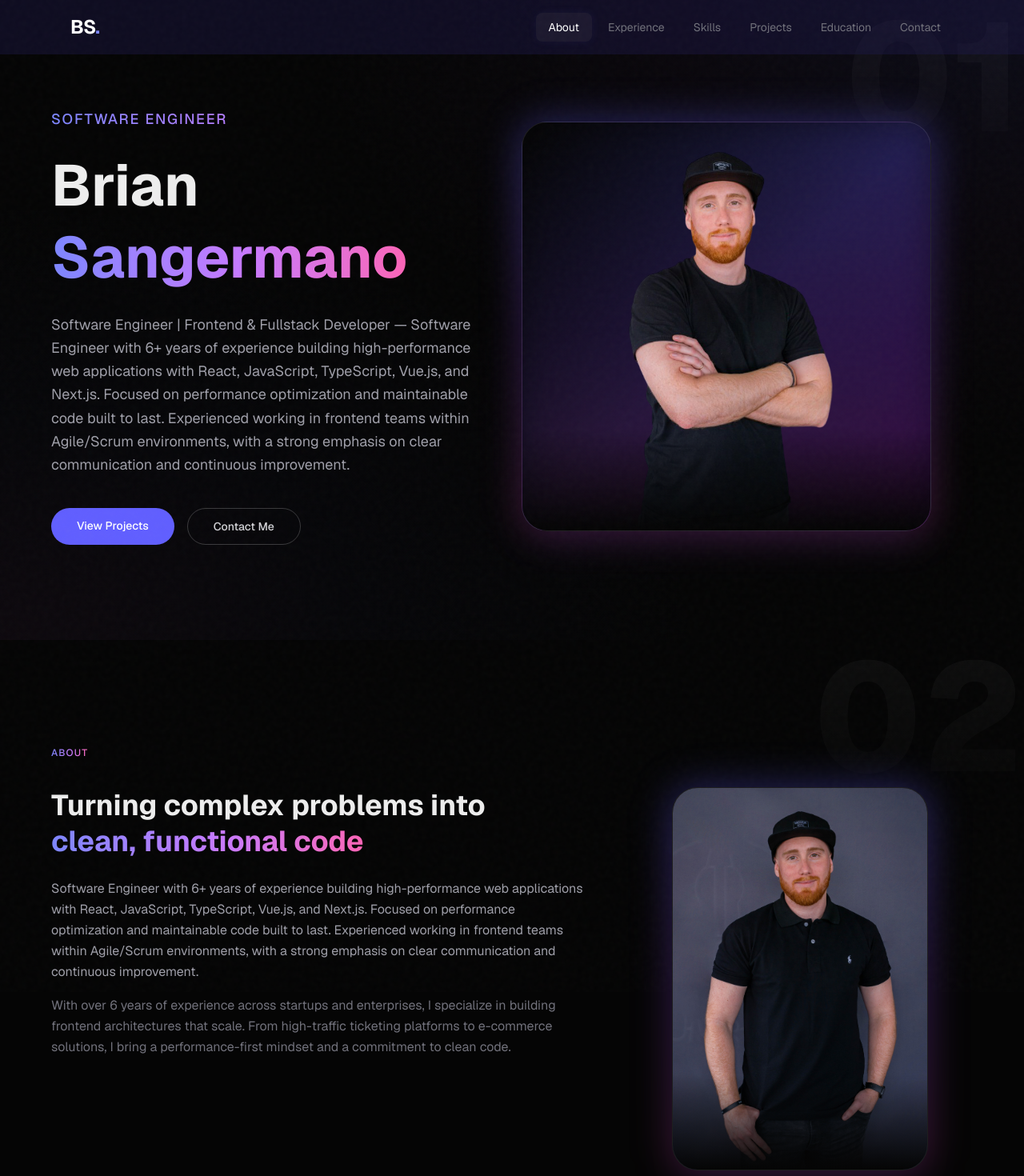
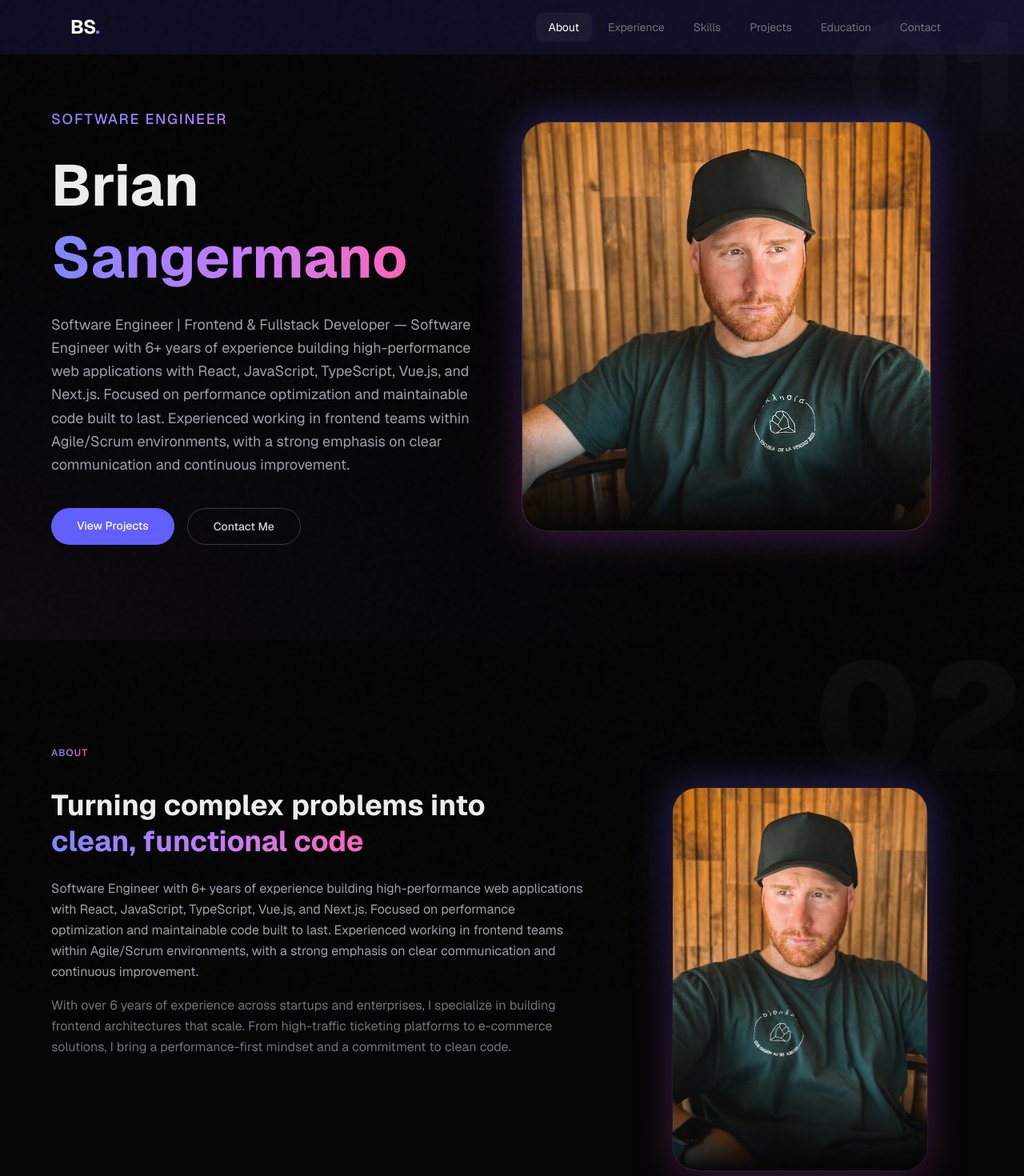
Before and after one commit to Briansangermano/portfolio2026, a Next.js app: page / in a window 1280 px wide. Shown: the top 1470 px of the page at 80% size. Built offline with nearby package versions, Linux system fonts and the light colour scheme.

Commit message:
feat: update profile image in About and Hero sections for consistency

```diff
--- a/src/components/sections/About.tsx
+++ b/src/components/sections/About.tsx
@@ -44,13 +44,14 @@ export default function About() {
             <ScrollReveal delay={0.2}>
               <div className="relative mx-auto w-72 sm:w-80">
                 <div className="absolute -inset-1 rounded-[2rem] bg-gradient-to-b from-indigo-500/30 via-purple-500/20 to-pink-500/20 blur-xl" />
-                <div className="relative overflow-hidden rounded-[2rem] border border-white/10 bg-[#050505] shadow-2xl shadow-indigo-500/10">
+                <div className="relative overflow-hidden rounded-[2rem] border border-white/10 bg-[#050505] shadow-2xl shadow-indigo-500/10 aspect-[2/3]">
                   <Image
-                    src="/images/hero-photo-full.jpg"
+                    src="/images/perfil-brian.png"
                     alt={name}
-                    width={400}
-                    height={600}
-                    className="h-auto w-full object-contain"
+                    fill
+                    className="object-cover object-[120%_20%]"
+                    style={{ transform: "scale(1.15) scaleX(-1)" }}
+                    sizes="(max-width: 640px) 288px, 320px"
                   />
                   <div className="pointer-events-none absolute inset-x-0 bottom-0 h-1/4 bg-gradient-to-t from-[#050505] to-transparent" />
                 </div>
--- a/src/components/sections/Hero.tsx
+++ b/src/components/sections/Hero.tsx
@@ -71,11 +71,11 @@ export default function Hero() {
             <div className="absolute -inset-1 rounded-[2rem] bg-gradient-to-b from-indigo-500/30 via-purple-500/20 to-pink-500/20 blur-xl" />
             <div className="relative h-full w-full overflow-hidden rounded-[2rem] border border-white/10 bg-gradient-to-br from-[#050505] via-indigo-950/40 to-purple-950/40 shadow-2xl shadow-indigo-500/10">
               <Image
-                src="/images/without-bg.png"
+                src="/images/perfil-brian.png"
                 alt={name}
                 fill
                 sizes="(max-width: 640px) 320px, 512px"
-                className="object-contain"
+                className="object-cover object-[92%_28%]"
                 priority
               />
               <div className="pointer-events-none absolute inset-x-0 bottom-0 h-1/4 bg-gradient-to-t from-[#050505] to-transparent" />
```
Also changed, not shown: public/images/perfil-brian.png (added).
